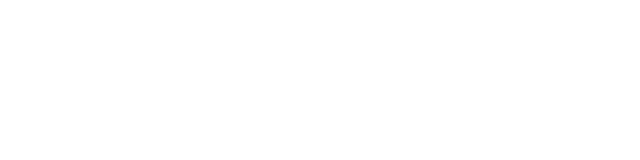
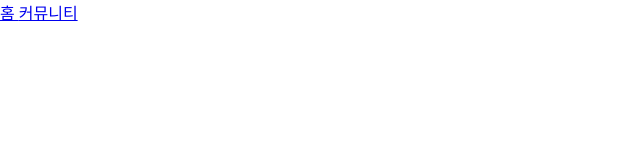
Before and after one commit to daunload/apartment_app, a Vue app: page / in a window 1280 px wide. Shown: the top 160 px of the page, without its empty margins (0-640 px from the left). Built offline with nearby package versions, Linux system fonts and the light colour scheme.

Commit message:
개발 편의를 위한 링크 추가

```diff
--- a/src/router/views/MainView.vue
+++ b/src/router/views/MainView.vue
@@ -1,5 +1,8 @@
 <template>
-  <div></div>
+  <div>
+    <router-link to="/">홈 </router-link>
+    <router-link to="/listView">커뮤니티 </router-link>
+  </div>
 </template>
 
 <script>
```
